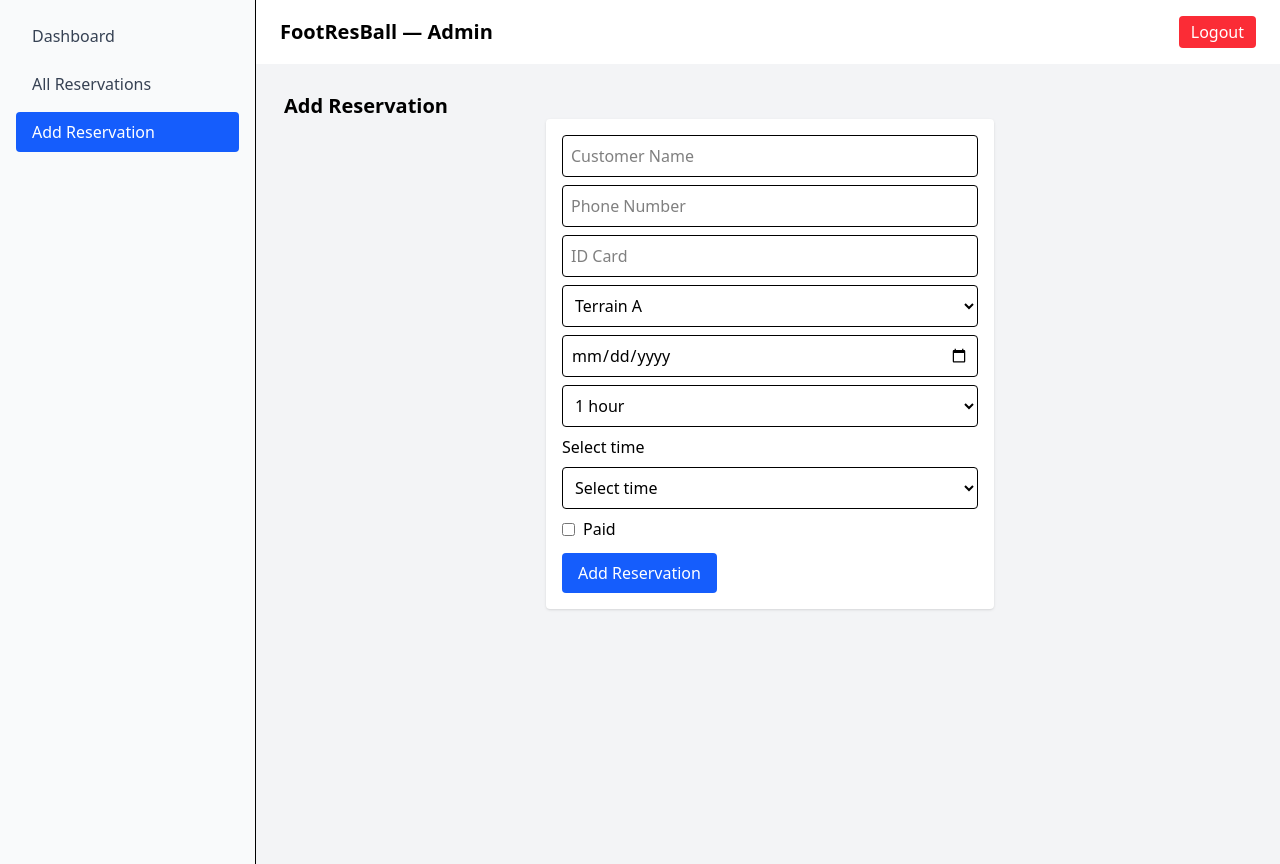
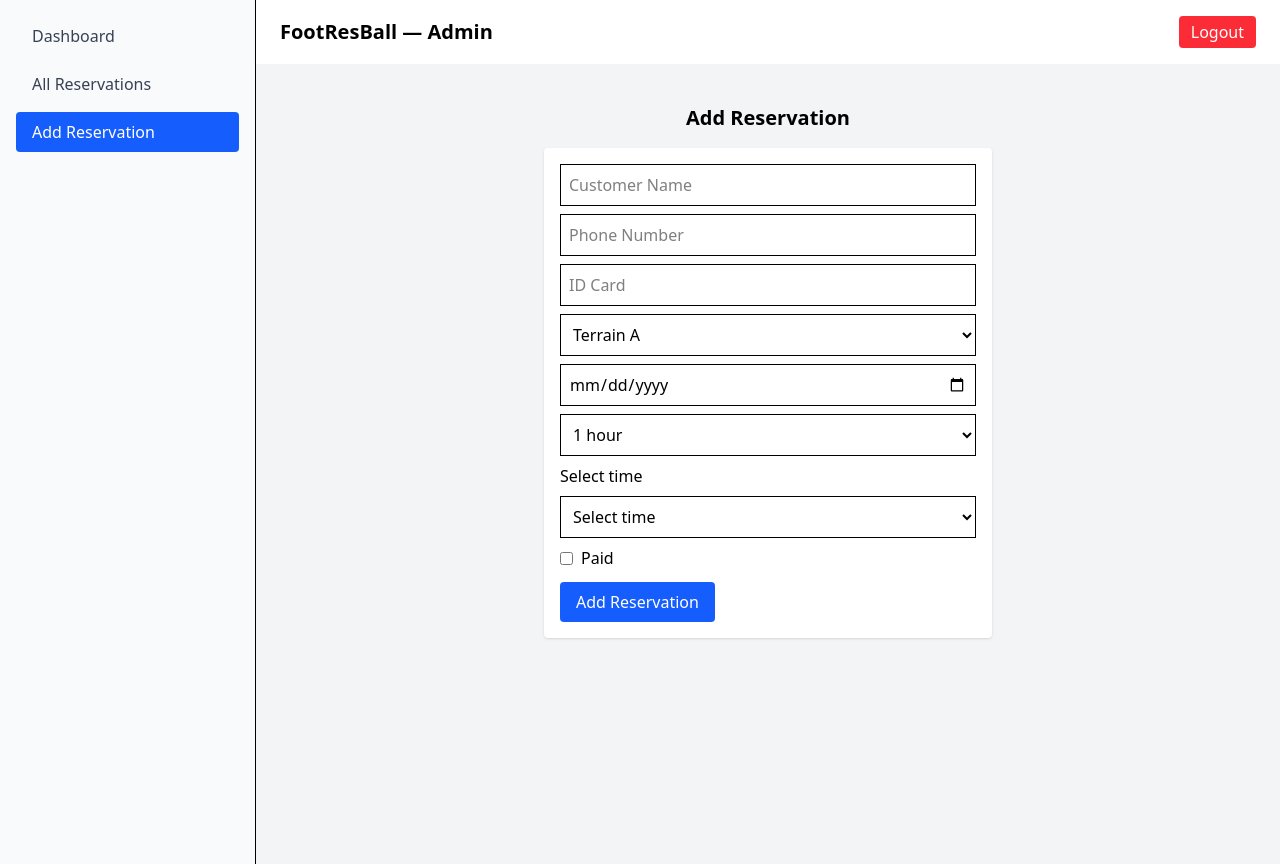
Before and after one commit to Lahcen-Ouhassou/FootResBall, a React (Vite) app in the folder FootResBall-frontend/: page /reserve in a window 1280 px wide. Built offline with nearby package versions, Linux system fonts and the light colour scheme; sample sign-in values are in the browser's storage.

Commit message:
NewUpdate...

```diff
--- a/FootResBall-frontend/src/components/ReservationForm.jsx
+++ b/FootResBall-frontend/src/components/ReservationForm.jsx
@@ -118,16 +118,15 @@ export default function ReservationForm({ refresh, editId, onDone }) {
   };
   const today = new Date().toISOString().split("T")[0];
   return (
-    <div className="min-h-screen flex flex-col items-center justify-center bg-gray-100">
+    <div className="min-h-screen flex flex-col items-center justify-start bg-gray-100 p-4 sm:p-6 md:p-10">
       {/* العنوان فوق الفورم */}
-      <h2 className=" absolute top-23 left-70 text-xl font-bold mb-4 ml-1">
+      <h2 className="text-xl font-bold mb-4">
         {editId ? "Edit Reservation" : "Add Reservation"}
       </h2>
 
       <form
         onSubmit={handleSubmit}
-        className="bg-white p-4 rounded shadow max-w-md w-full
-             ml-1 -translate-y-25"
+        className="bg-white p-4 rounded shadow w-full max-w-md"
       >
         {error && <div className="text-red-500 mb-2">{error}</div>}
         {success && <div className="text-green-600 mb-2">{success}</div>}
@@ -137,7 +136,7 @@ export default function ReservationForm({ refresh, editId, onDone }) {
           value={form.customerName}
           onChange={handleChange}
           placeholder="Customer Name"
-          className="w-full p-2 mb-2 border rounded"
+          className="w-full p-2 mb-2 border "
         />
 
         <input
@@ -145,7 +144,7 @@ export default function ReservationForm({ refresh, editId, onDone }) {
           value={form.phoneNumber}
           onChange={handleChange}
           placeholder="Phone Number"
-          className="w-full p-2 mb-2 border rounded"
+          className="w-full p-2 mb-2 border "
         />
 
         <input
@@ -153,14 +152,14 @@ export default function ReservationForm({ refresh, editId, onDone }) {
           value={form.idCard}
           onChange={handleChange}
           placeholder="ID Card"
-          className="w-full p-2 mb-2 border rounded"
+          className="w-full p-2 mb-2 border "
         />
 
         <select
           name="terrain"
           value={form.terrain}
           onChange={handleChange}
-          className="w-full p-2 mb-2 border rounded"
+          className="w-full p-2 mb-2 border "
         >
           <option value="A">Terrain A</option>
           <option value="B">Terrain B</option>
@@ -173,14 +172,14 @@ export default function ReservationForm({ refresh, editId, onDone }) {
           min={today}
           value={form.date}
           onChange={handleChange}
-          className="w-full p-2 mb-2 border rounded"
+          className="w-full p-2 mb-2 border "
         />
 
         <select
           name="duration"
           value={form.duration}
           onChange={handleChange}
-          className="w-full p-2 mb-2 border rounded"
+          className="w-full p-2 mb-2 border "
         >
           <option value={1}>1 hour</option>
           <option value={2}>2 hours</option>
@@ -194,7 +193,7 @@ export default function ReservationForm({ refresh, editId, onDone }) {
             name="timeSlotStart"
             value={form.timeSlotStart}
             onChange={handleChange}
-            className="w-full p-2 mb-2 border rounded"
+            className="w-full p-2 mb-2 border "
           >
             <option value="">Select time</option>
             {slots.map((s) => (
```
